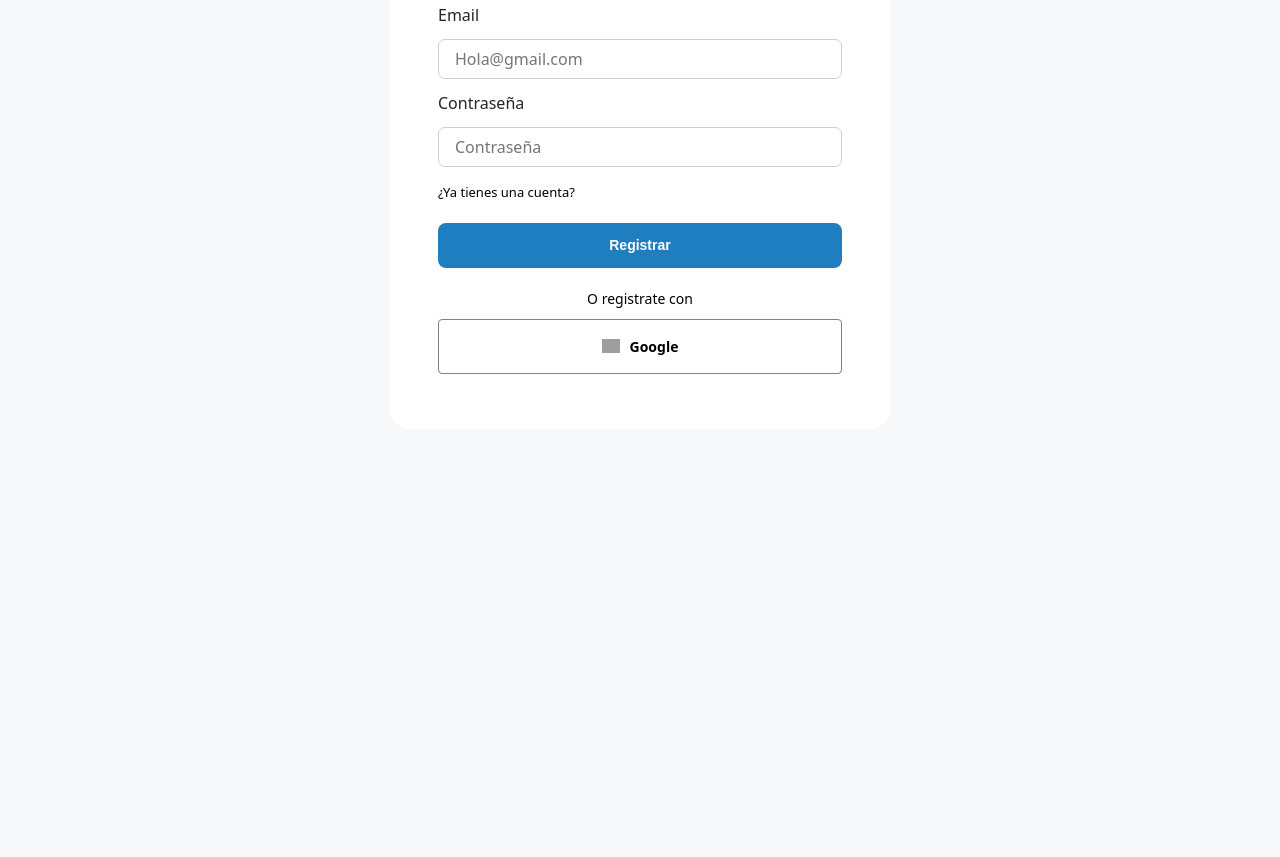
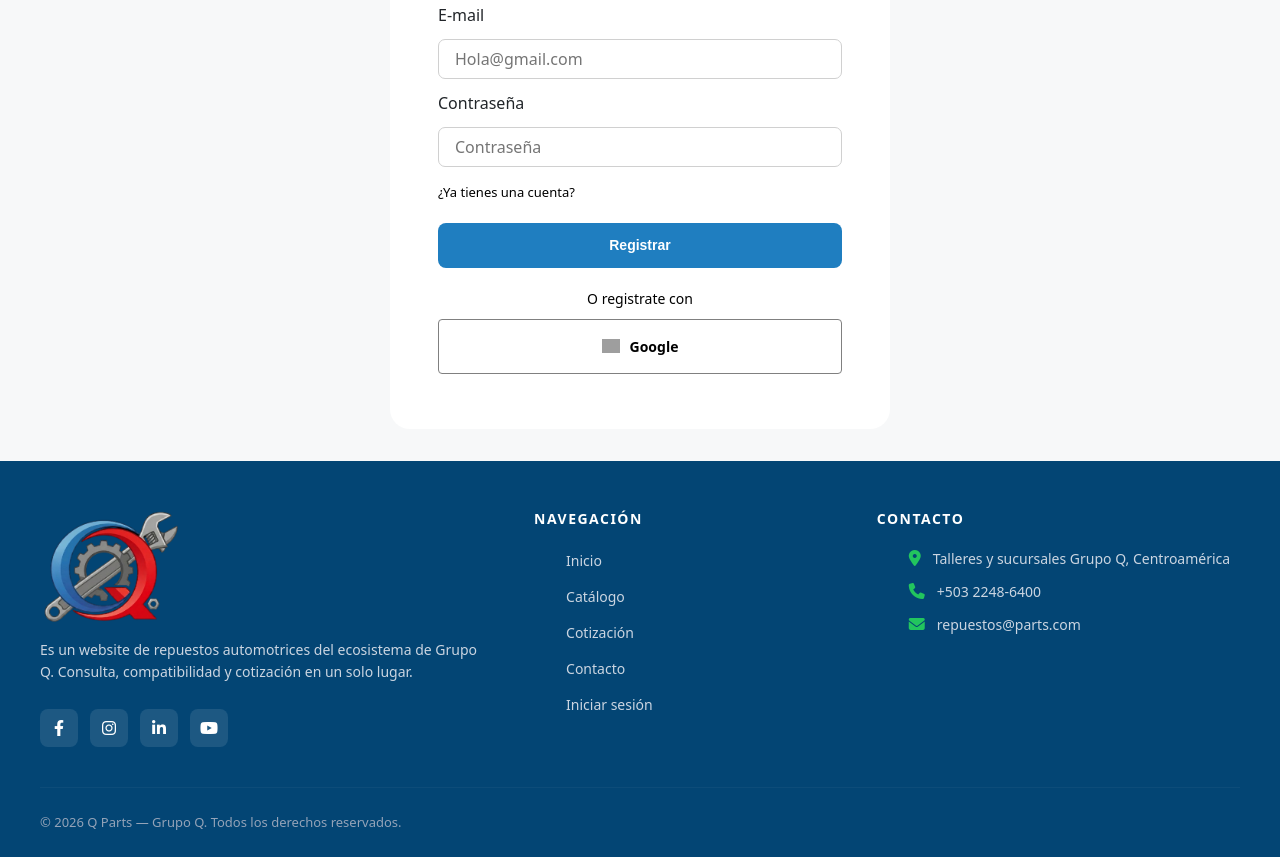
Before and after one commit to DavQ2027/Q-parts, a plain HTML site: page Q parts/Registrarse.html in a window 1280 px wide. Shown: the part 638-1495 px from the top of the page. Before the commit the page ends 1067 px from the top, so only its background shows below. Drawn offline with Linux system fonts and the light colour scheme; grey boxes are pictures that could not be loaded.

Commit message:
Primera edicion

```diff
--- a/Q parts/Registrarse.html
+++ b/Q parts/Registrarse.html
@@ -6,6 +6,9 @@
 	<link rel="stylesheet" type="text/css" href="css/bootstrap.css">
 	<title>Registrar</title>
   <link rel="icon" type="image/png" href="img/logoicon.png">
+    <link href="https://fonts.googleapis.com/css2?family=Plus+Jakarta+Sans:wght@400;500;600;700;800&display=swap" rel="stylesheet">
+    <link rel="stylesheet" href="https://cdnjs.cloudflare.com/ajax/libs/font-awesome/6.4.0/css/all.min.css">
+     <link rel="icon" type="image/png" href="img/logoicon.png">
 
 	<style>
 
@@ -22,6 +25,7 @@
   display: flex;
   justify-content: center;
   margin-top: 32px;
+  margin-bottom: 32px;
 
 }
 
@@ -155,15 +159,15 @@ form .botoniniciarsesion{
             <input  type="number" oninput="if(this.value.length > 9) this.value = this.value.slice(0, 9);"
   placeholder="12345678-9" id="dui" required
 >
-            <label>Direccion</label>
+            <label>Dirección</label>
             <input type="text" placeholder="Direccion" id="Direccion" required>
             <label>Giro</label>
             <input type="text" placeholder="Giro" id="Giro" required>
             <label>Registro Fiscal</label>
             <input type="number" oninput="if(this.value.length > 14) this.value = this.value.slice(0, 14);" placeholder="Registro Fiscal" id="Registro" required>
-            <label>Numero</label>
+            <label>Número</label>
             <input type="text" placeholder="Numero de Telefono" id="numeroT" required>
-            <label>Email</label>
+            <label>E-mail</label>
             <input type="text" placeholder="Hola@gmail.com" id="Email" required>
             <label>Contraseña</label>
             <input type="password" placeholder="Contraseña" id="Contraseña" required>
@@ -183,6 +187,168 @@ form .botoniniciarsesion{
     </div>
 
   </div>
+
+       <style>
+        footer {
+  background-color: #034574;
+  color: #e2e8f0;
+  padding: 50px 20px 25px;
+  font-family: system-ui, -apple-system, sans-serif;
+}
+
+#piepagina {
+  max-width: 1200px;
+  margin: 0 auto;
+  display: grid;
+  grid-template-columns: 1.5fr 1fr 1.2fr;
+  gap: 40px;
+}
+
+#piepagina h5 {
+  color: #ffffff;
+  font-size: 14px;
+  letter-spacing: 1.5px;
+  font-weight: 700;
+  margin-bottom: 20px;
+}
+
+#piepagina p {
+  font-size: 14px;
+  line-height: 1.6;
+  color: #cbd5e1;
+}
+
+.redes-sociales {
+  display: flex;
+  gap: 12px;
+  margin-top: 25px;
+}
+
+.redes-sociales a {
+  width: 38px;
+  height: 38px;
+  background-color: rgba(255, 255, 255, 0.1);
+  border-radius: 8px;
+  display: flex;
+  justify-content: center;
+  align-items: center;
+  color: #ffffff;
+  text-decoration: none;
+  transition: background-color 0.2s ease;
+}
+
+.redes-sociales a:hover {
+  background-color: #D51218;
+}
+
+#piepagina ul {
+  list-style: none;
+}
+
+#piepagina ul li {
+  margin-bottom: 12px;
+}
+
+#piepagina ul a {
+  color: #cbd5e1;
+  text-decoration: none;
+  font-size: 14px;
+  transition: color 0.2s ease;
+}
+
+#piepagina ul a:hover {
+  color: #ffffff;
+}
+
+.contacto-lista li {
+  display: flex;
+  align-items: flex-start;
+  gap: 12px;
+  font-size: 14px;
+  color: #cbd5e1;
+  margin-bottom: 16px;
+}
+
+.contacto-lista i {
+  color: #22c55e;
+  font-size: 16px;
+  margin-top: 2px;
+}
+
+#separador {
+  max-width: 1200px;
+  margin: 40px auto 25px;
+  border: 0;
+  border-top: 1px solid rgba(255, 255, 255, 0.15);
+}
+
+#derechos {
+  text-align: left;
+  max-width: 1200px;
+  margin: 0 auto;
+  font-size: 13px;
+  color: #94a3b8;
+}
+
+@media (max-width: 768px) {
+  #piepagina {
+    grid-template-columns: 1fr;
+    gap: 30px;
+  }
+}
+    </style>
+
+<footer>
+  <div id="piepagina">
+    <div id="seccion1">
+      <img src="img/Q parts.png" alt="Q Parts Logo" style="width: 140px; margin-bottom: 15px;">
+      <p>
+        Es un website de repuestos automotrices del ecosistema de Grupo Q. Consulta, compatibilidad y cotización en un solo lugar.
+      </p>
+      <div class="redes-sociales">
+        <a href="https://www.facebook.com/GrupoQUsadosElSalvador/?locale=es_LA"><i class="fa-brands fa-facebook-f"></i></a>
+        <a href="https://www.instagram.com/tallergrupoq_sv/?hl=es-la"><i class="fa-brands fa-instagram"></i></a>
+        <a href="https://sv.linkedin.com/company/grupo-q-corporativo"><i class="fa-brands fa-linkedin-in"></i></a>
+        <a href="https://www.youtube.com/@grupoqelsalvador23"><i class="fa-brands fa-youtube"></i></a>
+      </div>
+    </div>
+
+    <div id="seccion2">
+      <h5>NAVEGACIÓN</h5>
+      <ul>
+        <li><a href="#">Inicio</a></li>
+        <li><a href="catalogodemarcas.html">Catálogo</a></li>
+        <li><a href="carrito.html">Cotización</a></li>
+        <li><a href="contacto.html">Contacto</a></li>
+        <li><a href="Inicio de sesion.html">Iniciar sesión</a></li>
+      </ul>
+    </div>
+
+    <div id="seccion3">
+      <h5>CONTACTO</h5>
+      <ul class="contacto-lista">
+        <li>
+          <i class="fa-solid fa-location-dot"></i>
+          <span>Talleres y sucursales Grupo Q, Centroamérica</span>
+        </li>
+        <li>
+          <i class="fa-solid fa-phone"></i>
+          <span>+503 2248-6400</span>
+        </li>
+        <li>
+          <i class="fa-solid fa-envelope"></i>
+          <span>repuestos@parts.com</span>
+        </li>
+      </ul>
+    </div>
+  </div>
+
+  <hr id="separador">
+
+  <p id="derechos">
+    © 2026 Q Parts — Grupo Q. Todos los derechos reservados.
+  </p>
+</footer>
 
 
 
@@ -233,12 +399,12 @@ form .botoniniciarsesion{
     const password = document.getElementById("Contraseña").value;
 
     if (!nombre || !dui || !telefono || !correo || !password || !Registro || !giro) {
-      Notiflix.Notify.warning("Por favor completa todos los campos");
+      Notiflix.Notify.failure("Por favor completa todos los campos");
       return;
     }
 
     if (password.length < 6) {
-      Notiflix.notify.warning('La contraseña debe contener al menos 6 caracteres');
+      Notiflix.Notify.failure('La contraseña debe contener al menos 6 caracteres');
       return;
     }
 
@@ -319,7 +485,7 @@ form .botoniniciarsesion{
       "auth/weak-password": "La contraseña es muy débil"
     };
 
-     Notiflix.Notify.failure(mensajes[error.code] || "Ocurrió un error: " + error.message);
+     Notiflix.notify.failure(mensajes[error.code] || "Ocurrió un error: " + error.message);
   }
 </script>
 
```
Also changed, not shown: Q parts/Inicio de sesion.html (+1 -1 lines), Q parts/ModelosIsuzu.html (+1 -1 lines), Q parts/ModelosMazda.html (+1 -1 lines), Q parts/ModelosNissan.html (+1 -1 lines), Q parts/carrito.html (+1 -1 lines), Q parts/catalogodemarcas.html (+1 -1 lines), Q parts/contacto.html (+1 -1 lines), Q parts/cotizador ASD/CotizadorFrontier.html (+1 -1 lines), Q parts/cotizador ASD/CotizadorPathFinder.html (+1 -1 lines), Q parts/cotizador ASD/cotizadorUrvan.html (+1 -1 lines), Q parts/cotizador ASD/cotizadorkicks.html (+1 -1 lines), Q parts/cotizador ASD/cotizadorsedan.html (+1 -1 lines), Q parts/nosotros.html (+3 -1 lines).
